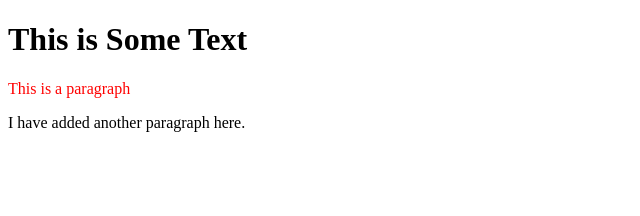
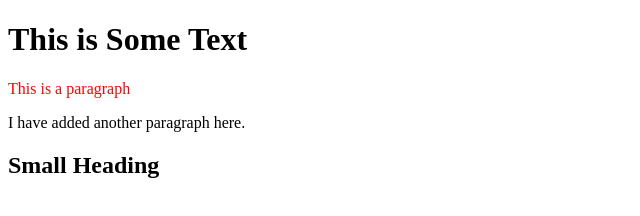
Before and after one commit to akansha-31/GitHub, a plain HTML site: page index.html in a window 1280 px wide. Shown: the whole page, without its empty margins (0-640 px from the left). Drawn offline with Linux system fonts and the light colour scheme.

Commit message:
Added small heading in index

```diff
--- a/index.html
+++ b/index.html
@@ -10,5 +10,6 @@
     <h1>This is Some Text</h1>
     <p style="color:red;">This is a paragraph</p>
     <p>I have added another paragraph here.</p>
+    <h2>Small Heading</h2>
 </body>
 </html>
```
